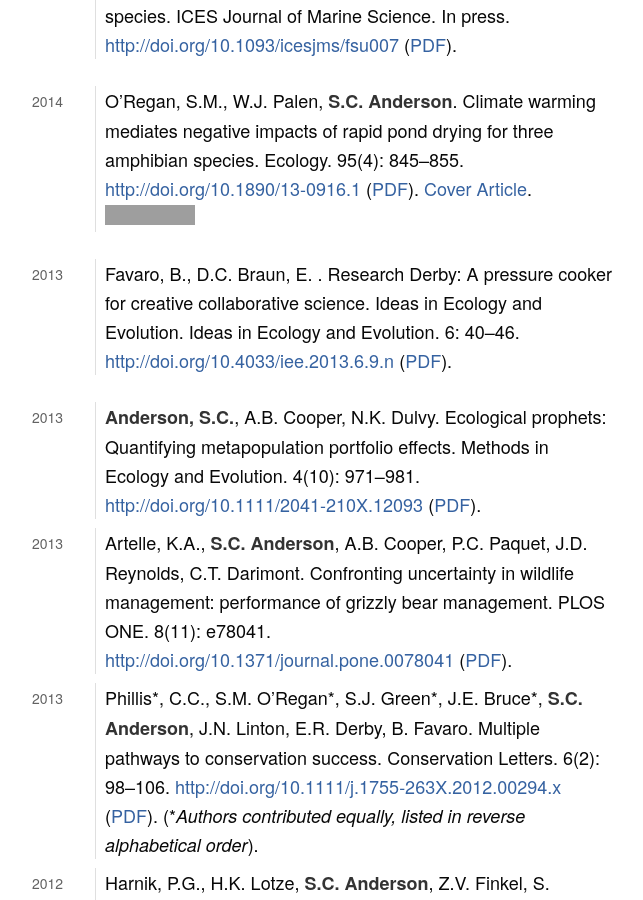
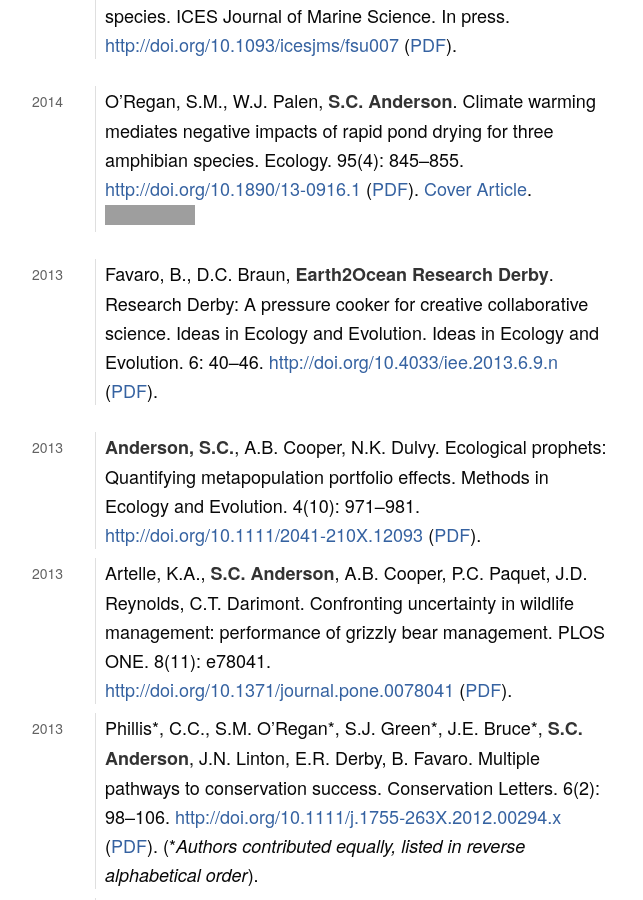
Before and after one commit to seananderson/seananderson.ca, a Jekyll site: the page built from cv.html, in a window 1280 px wide and 900 px high, scrolled down 1868 px. Shown: the whole window, without its empty margins (318-961 px from the left). Built offline with Jekyll 4.4.1, drawn with Linux system fonts in a browser that asks for light colours; Markdown is read by kramdown in place of the engine named in the settings; comment, search, counter and statistics services are not loaded; grey boxes are pictures that could not be loaded.

Commit message:
Fix E2O research derby name

```diff
--- a/AndersonCV.txt
+++ b/AndersonCV.txt
@@ -105,9 +105,9 @@ Publications
     <a href="http://f1000.com/prime/http://f1000.com/prime/718158688?bd=1" target="_blank"><img src="http://cdn.f1000.com.s3.amazonaws.com/images/badges/badgef1000.gif" id="bg"/></a>
 
 2013
-:   Favaro, B., D.C. Braun, E. . Research Derby: A pressure cooker for
-    creative collaborative science. Ideas in Ecology and Evolution.
-    Ideas in Ecology and Evolution. 6: 40--46.
+:   Favaro, B., D.C. Braun, **Earth2Ocean Research Derby**. Research
+    Derby: A pressure cooker for creative collaborative science. Ideas
+    in Ecology and Evolution. Ideas in Ecology and Evolution. 6: 40--46.
     <http://doi.org/10.4033/iee.2013.6.9.n>
     ([PDF](http://library.queensu.ca/ojs/index.php/IEE/article/download/4931/4899)).
 
--- a/cv.html
+++ b/cv.html
@@ -50,7 +50,7 @@ title: seananderson.ca
 <p><a href="http://f1000.com/prime/http://f1000.com/prime/718158688?bd=1" target="_blank"><img src="http://cdn.f1000.com.s3.amazonaws.com/images/badges/badgef1000.gif" id="bg"/></a></p>
 </dd>
 <dt>2013</dt>
-<dd><p>Favaro, B., D.C. Braun, E. . Research Derby: A pressure cooker for creative collaborative science. Ideas in Ecology and Evolution. Ideas in Ecology and Evolution. 6: 40–46. <a href="http://doi.org/10.4033/iee.2013.6.9.n">http://doi.org/10.4033/iee.2013.6.9.n</a> (<a href="http://library.queensu.ca/ojs/index.php/IEE/article/download/4931/4899">PDF</a>).</p>
+<dd><p>Favaro, B., D.C. Braun, <strong>Earth2Ocean Research Derby</strong>. Research Derby: A pressure cooker for creative collaborative science. Ideas in Ecology and Evolution. Ideas in Ecology and Evolution. 6: 40–46. <a href="http://doi.org/10.4033/iee.2013.6.9.n">http://doi.org/10.4033/iee.2013.6.9.n</a> (<a href="http://library.queensu.ca/ojs/index.php/IEE/article/download/4931/4899">PDF</a>).</p>
 </dd>
 <dt>2013</dt>
 <dd><strong>Anderson, S.C.</strong>, A.B. Cooper, N.K. Dulvy. Ecological prophets: Quantifying metapopulation portfolio effects. Methods in Ecology and Evolution. 4(10): 971–981. <a href="http://doi.org/10.1111/2041-210X.12093">http://doi.org/10.1111/2041-210X.12093</a> (<a href="https://dl.dropboxusercontent.com/u/254940/papers/Anderson_etal_2013_ecological_prophets_with_SOM.pdf">PDF</a>).
```
Also changed, not shown: cv-pandoc.md (+1 -1 lines).
